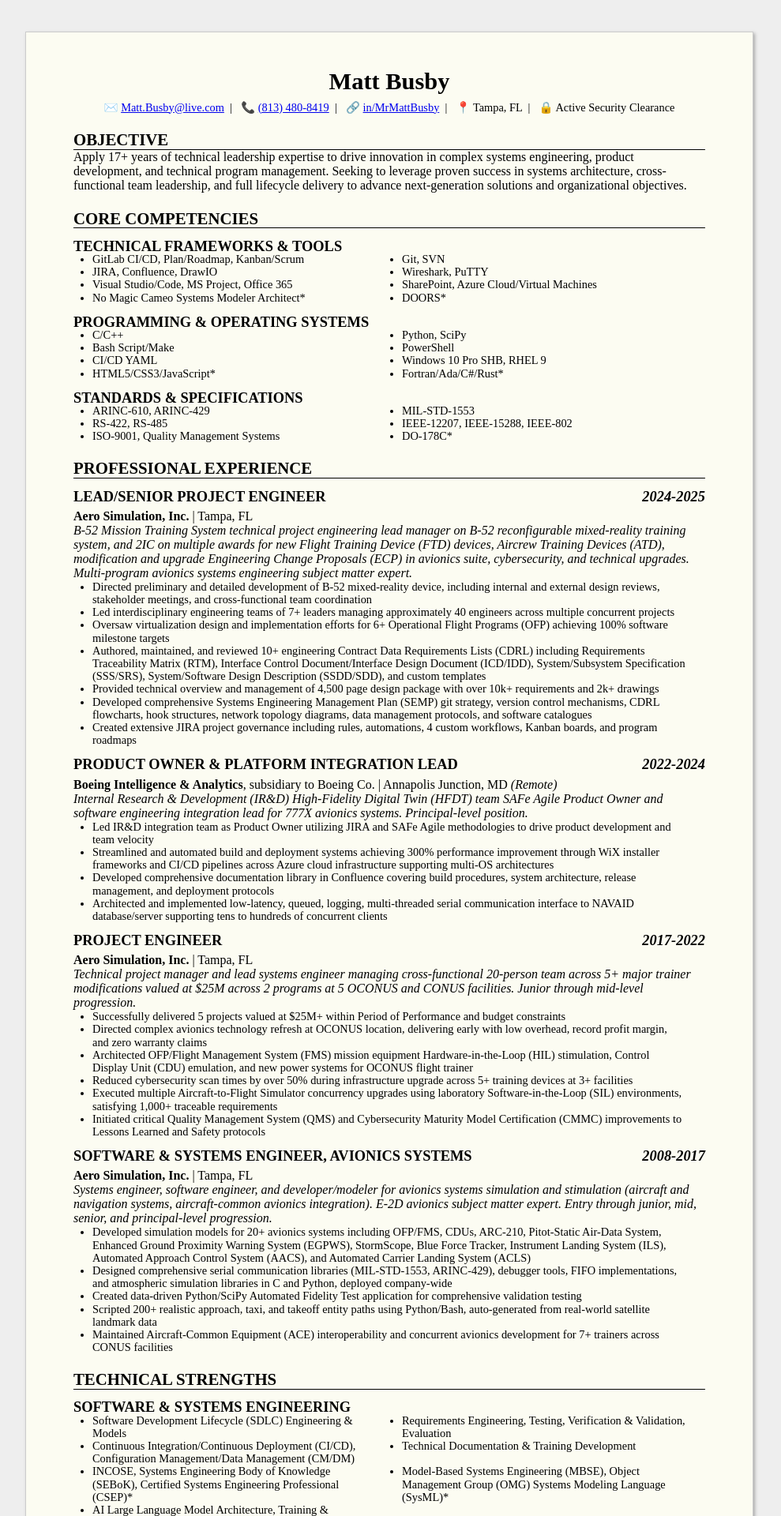
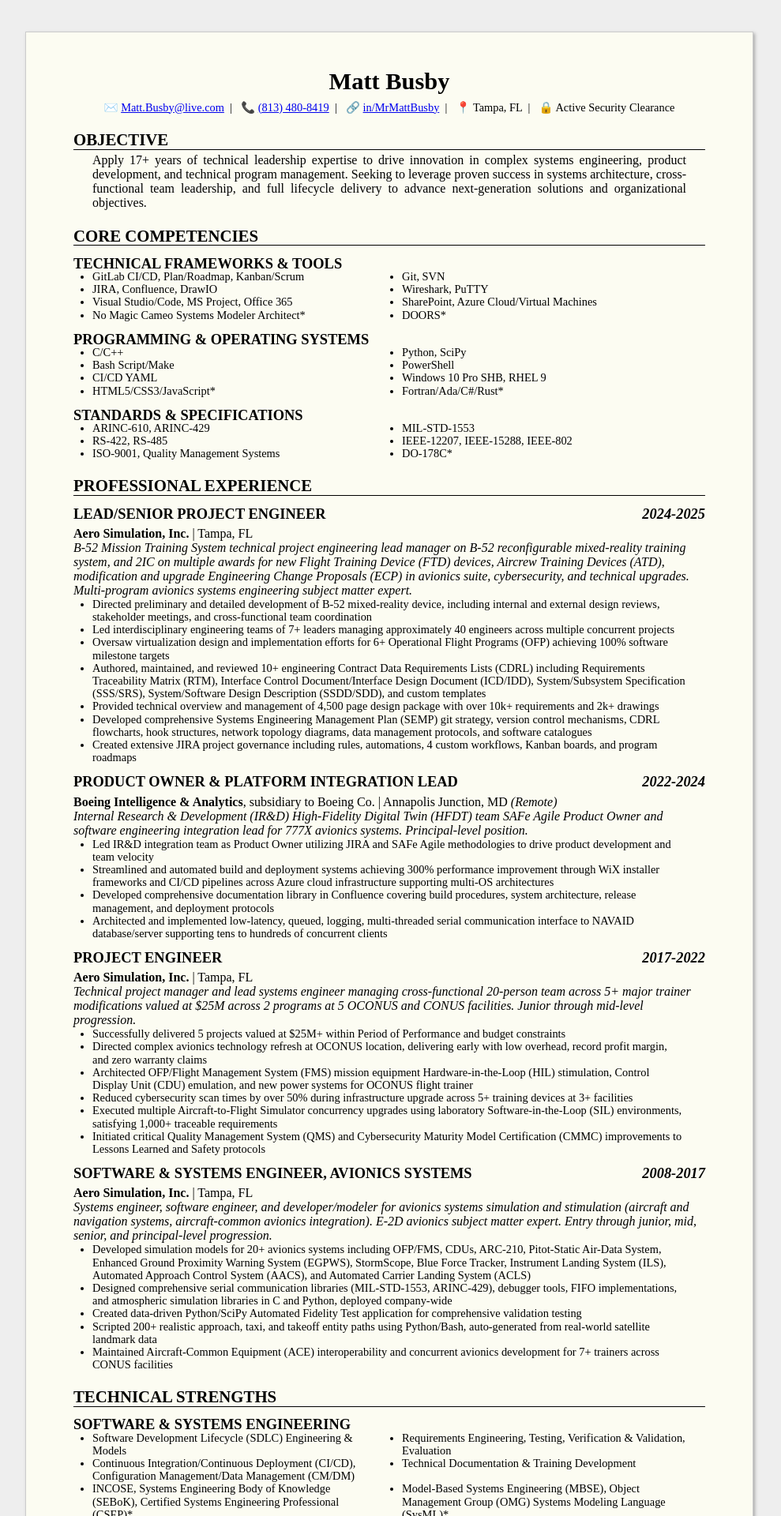
Before and after one commit to MrMattBusby/MrMattBusby.github.io, a Jekyll site: the page built from index.md, in a window 1280 px wide. Shown: the top 1920 px of the page at 79% size, without its empty margins (147-1136 px from the left). Built offline with Jekyll 4.4.1, drawn with Linux system fonts in a browser that asks for light colours.

Commit message:
Hotfix: style, justifications.

```diff
--- a/assets/css/styles.css
+++ b/assets/css/styles.css
@@ -58,8 +58,13 @@
 }
 
 /* Paragraph immediately after Contact List = Objective/Summary */
-h1 + p {
-    margin: 0.75em 1.5em 0 1.5em;
+h2 + p {
+    margin: 0.25em 1.5em 0 1.5em;
+    text-align: justify;
+}
+
+/* Experience intros */
+h4 + p {
     text-align: justify;
 }
 
@@ -72,6 +77,7 @@
     font-size: 90%;
 }
 
+/* Education */
 blockquote {
     padding: 0;
     margin: 0 1.5em;
```
